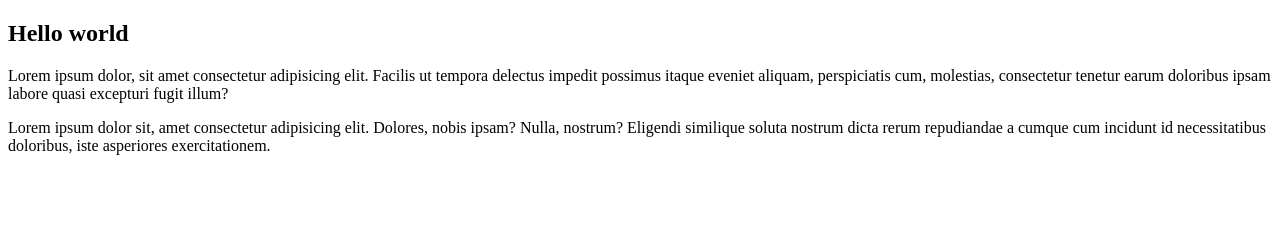
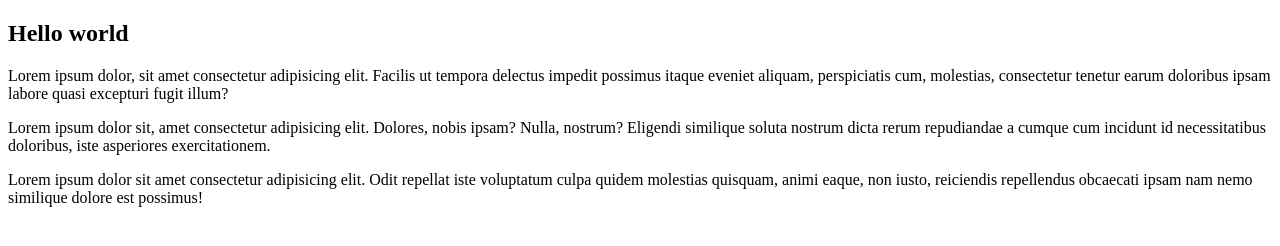
Before and after one commit to SarsenbayB/Git-Sarsenbay, a plain HTML site: page index.html in a window 1280 px wide. Drawn offline with Linux system fonts and the light colour scheme.

Commit message:
bakbergen

```diff
--- a/index.html
+++ b/index.html
@@ -16,6 +16,9 @@
     <p>Lorem ipsum dolor sit, amet consectetur adipisicing elit. Dolores, nobis ipsam? Nulla, nostrum? Eligendi
         similique soluta nostrum dicta rerum repudiandae a cumque cum incidunt id necessitatibus doloribus, iste
         asperiores exercitationem.</p>
+    <p>Lorem ipsum dolor sit amet consectetur adipisicing elit. Odit repellat iste voluptatum culpa quidem molestias
+        quisquam, animi eaque, non iusto, reiciendis repellendus obcaecati ipsam nam nemo similique dolore est possimus!
+    </p>
 
 </body>
 
```
